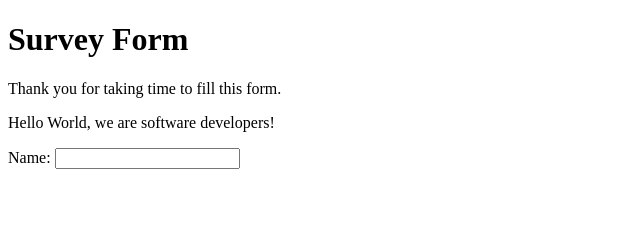
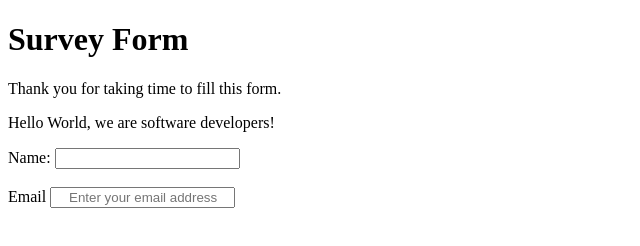
Before and after one commit to mansa-susa/faruq_benjamin_microverse_trials, a plain HTML site: page index.html in a window 1280 px wide. Shown: the whole page, without its empty margins (0-640 px from the left). Drawn offline with Linux system fonts and the light colour scheme.

Commit message:
fulfilled stories 5 and 6 by adding the input email element to the form

```diff
--- a/index.html
+++ b/index.html
@@ -23,6 +23,9 @@
     <form action="#" id="survey-form">
     <label for="name">Name:</label>
     <input type="text" id="name" name="name"><br><br>
+    <label for="email">Email</label>
+    <input type="email" name="email" id="email" placeholder="
+    Enter your email address" required ><br><br>
 
     </form>
 </body>
```
